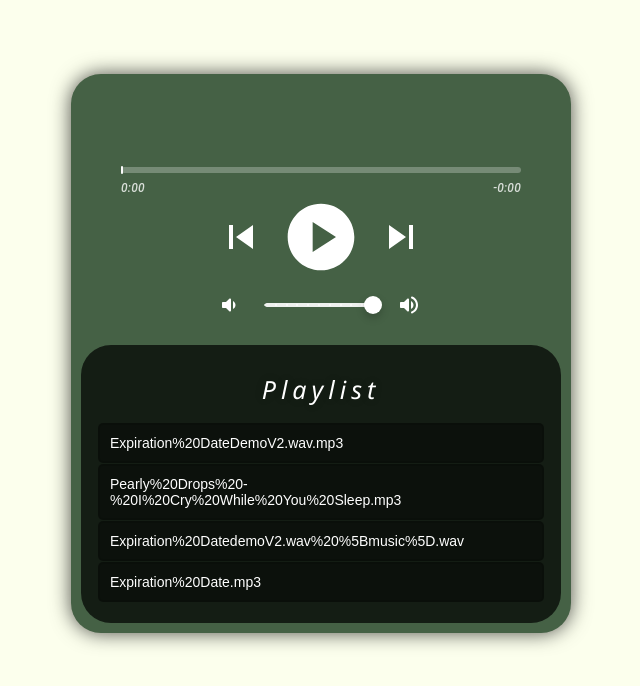
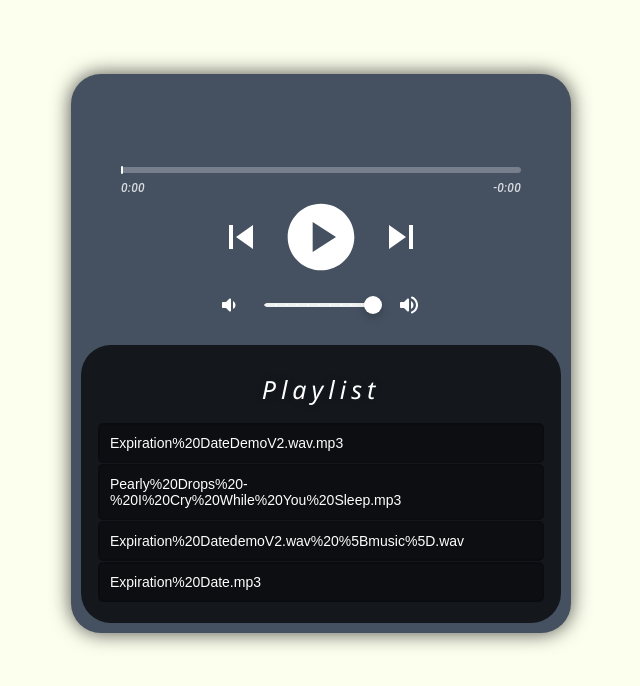
Before and after one commit to harmeet9013/music-player, a React (Vite) app: page / in a window 1280 px wide. Shown: the part 106-792 px from the top of the page, without its empty margins (319-959 px from the left). Built offline with nearby package versions, Linux system fonts and the light colour scheme.

Commit message:
Green is gone, Blue is here

```diff
--- a/src/components/seekAudio.jsx
+++ b/src/components/seekAudio.jsx
@@ -59,6 +59,7 @@ export default function Seeker({ audioFile }) {
                         "&:focus, &:hover, &.Mui-active": {
                             width: 20,
                             height: 20,
+                            backgroundColor: "white",
                             boxShadow: "0 0 10px rgba(0, 0, 0, 0.3)",
                             // Reset on touch devices, it doesn't add specificity
                             "@media (hover: none)": {
--- a/src/components/styles.css
+++ b/src/components/styles.css
@@ -2,7 +2,7 @@
     color: white;
     display: inline-flexbox;
     margin: auto;
-    background-color: rgb(69, 97, 69);
+    background-color: rgb(69, 81, 97);
     padding: 50px;
     border-radius: 30px;
     width: 400px;
@@ -110,7 +110,7 @@
 }
 
 .playlist > button:hover {
-    background-color: rgb(36, 43, 36);
+    background-color: rgb(36, 38, 43);
     transform: scale(1.05);
     border-radius: 15px;
     border: 2px solid white;
```
